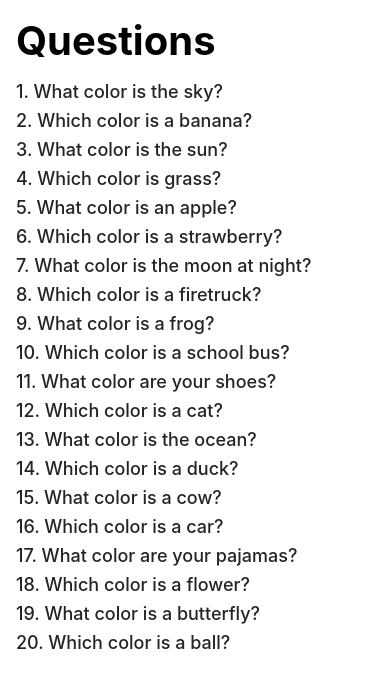
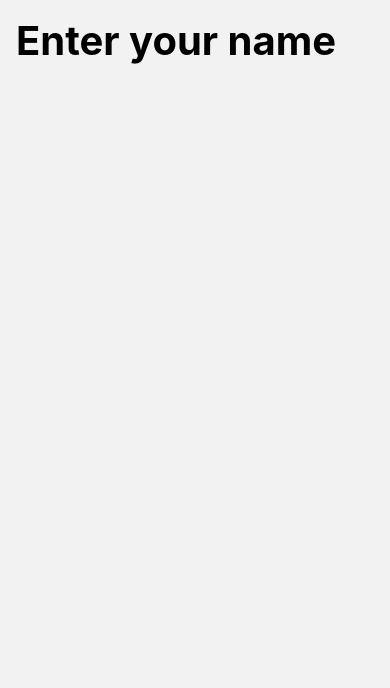
Before and after one commit to ttar-dev/hpc-rn-2, a React Native app: screen / in a window 390 px wide. Shown: the top 688 px of the page. Built offline with nearby package versions, Linux system fonts and the light colour scheme.

Commit message:
Refactor App component structure

```diff
--- a/App.tsx
+++ b/App.tsx
@@ -1,30 +1,16 @@
 import {StatusBar} from 'expo-status-bar';
-import {SafeAreaView, ScrollView, StyleSheet, Text, View} from 'react-native';
-import Question from './components/Question';
-import {QUESTIONS, QuestionType} from './constants';
+
+import Navigation from './Navigation';
+import {NavigationContainer} from '@react-navigation/native';
+import {SafeAreaProvider} from 'react-native-safe-area-context';
 
 export default function App() {
   return (
-    <SafeAreaView style={[styles.container, {marginHorizontal: 16}]}>
-      <StatusBar style="auto" />
-      <ScrollView style={{gap: 20, flex: 1}}>
-        <View style={{paddingVertical: 16}}>
-          <Text style={{fontSize: 40, fontWeight: 'bold'}}>Questions</Text>
-        </View>
-        <View style={{gap: 8}}>
-          {QUESTIONS.map((q: QuestionType, i: number) => (
-            <Question key={i} q={q} choiceNo={i + 1} />
-          ))}
-        </View>
-      </ScrollView>
-    </SafeAreaView>
+    <NavigationContainer>
+      <SafeAreaProvider>
+        <StatusBar style="auto" />
+        <Navigation />
+      </SafeAreaProvider>
+    </NavigationContainer>
   );
 }
-
-const styles = StyleSheet.create({
-  container: {
-    flex: 1,
-    backgroundColor: '#fff',
-    padding: 4,
-  },
-});
```
